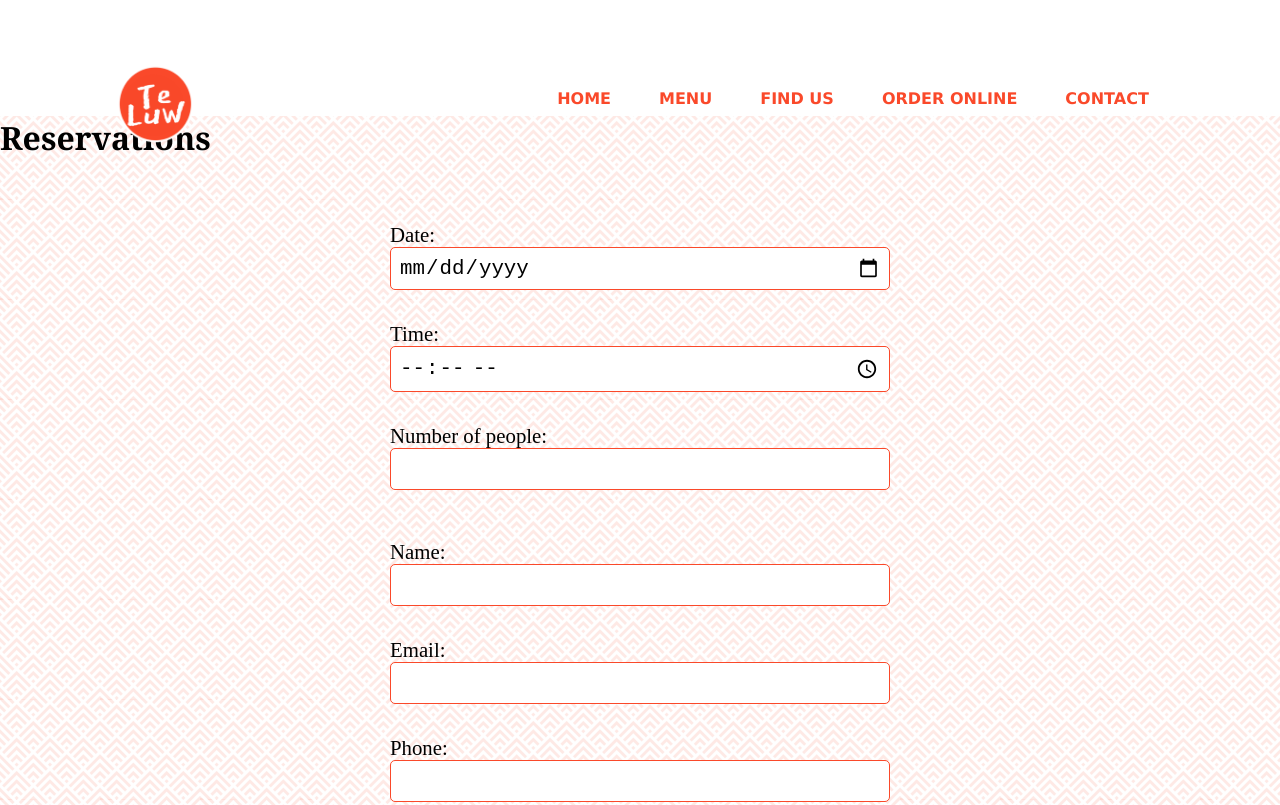
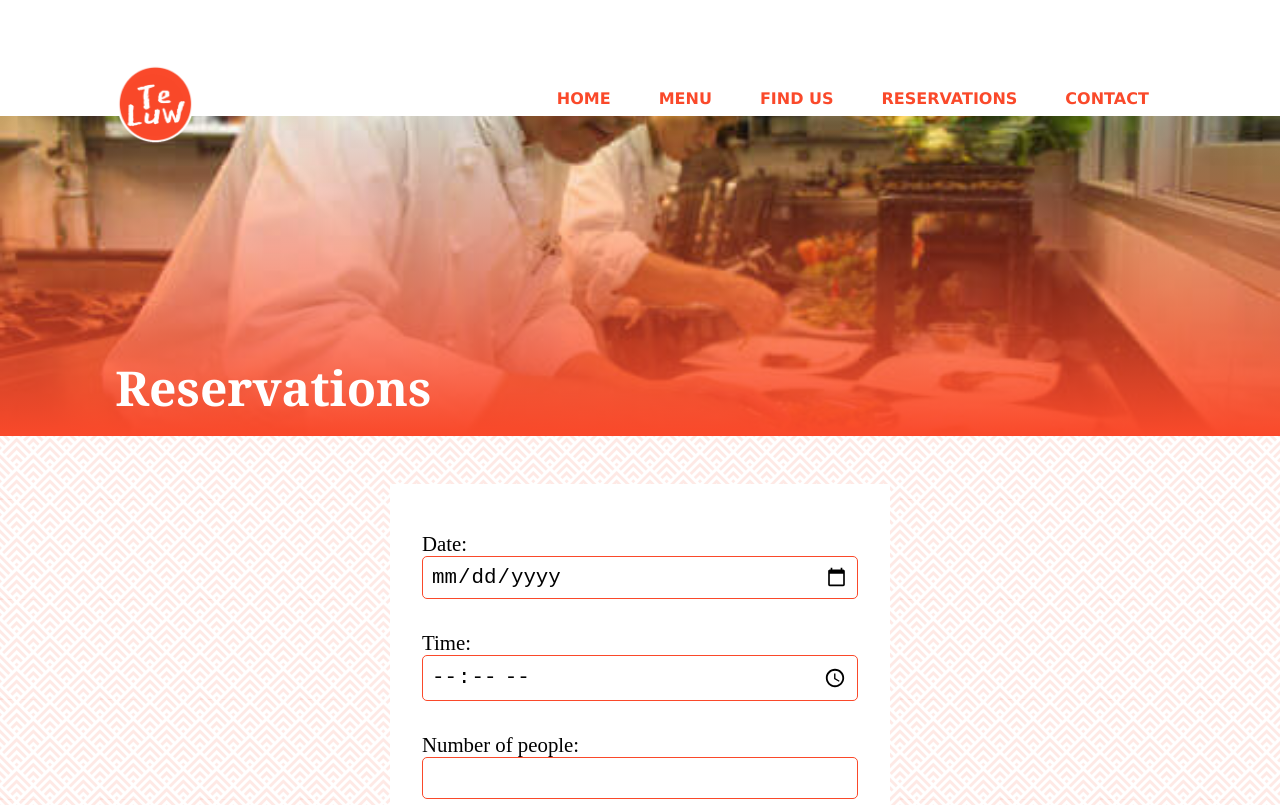
Before and after one commit to rniemela77/teluw, a website: page reservations.html in a window 1280 px wide. Shown: the top 805 px of the page. Drawn offline with Linux system fonts and the light colour scheme; a web font is replaced by a local one.

Commit message:
refactor: consolidate page header image code

```diff
--- a/reservations.html
+++ b/reservations.html
@@ -31,20 +31,22 @@
           <li><a href="./index.html" class="btn btn-red">Home</a></li>
           <li><a href="./menu.html" class="btn btn-red">Menu</a></li>
           <li><a href="./index.html#map" class="btn btn-red">Find Us</a></li>
-          <li><a href="./menu.html" class="btn btn-red">Order Online</a></li>
+          <li>
+            <a href="./reservations.html" class="btn btn-red">Reservations</a>
+          </li>
           <li><a href="./index.html#map" class="btn btn-red">Contact</a></li>
         </ul>
       </nav>
     </header>
 
     <main id="top">
-      <div class="frontpage">
-        <div class="frontpage__img fold-img menu-img">
-          <div class="fold-img__txt">
-            <h1>Reservations</h1>
-          </div>
+      <div class="page-image">
+        <div class="page-image-text">
+          <h1>Reservations</h1>
         </div>
+        <img src="/images/thaichefs.jpg" alt="Thai bowl of noodles" />
       </div>
+
       <div class="reservations">
         <form class="reservations-form">
           <div class="input-wrap">
--- a/styles/content/_elements.scss
+++ b/styles/content/_elements.scss
@@ -119,6 +119,7 @@ body {
 .reservations {
   padding: 3rem $left-align;
 }
+
 .reservations-form {
   display: flex;
   flex-direction: column;
@@ -126,6 +127,8 @@ body {
   align-items: center;
   max-width: 500px;
   margin: 0 auto;
+  background: white;
+  padding: 2rem;
   .input-wrap {
     width: 100%;
     margin: 1rem 0;
@@ -145,11 +148,11 @@ body {
   }
 }
 
-.menu-image {
+.page-image {
   height: 20rem;
   overflow: hidden;
   position: relative;
-  .menu-image-text {
+  .page-image-text {
     z-index: 1;
     position: absolute;
     background: linear-gradient(rgba(255, 255, 255, 0), $red);
```
Also changed, not shown: index.html (+4 -2 lines), menu.html (+5 -3 lines), styles.css, 1 other file.
